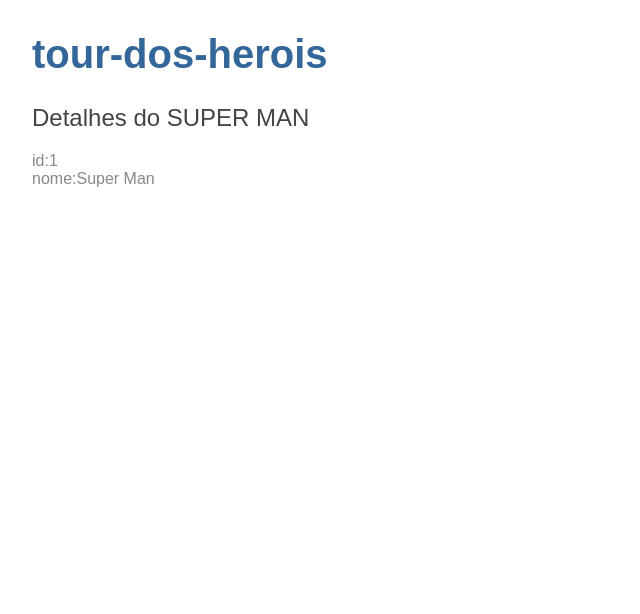
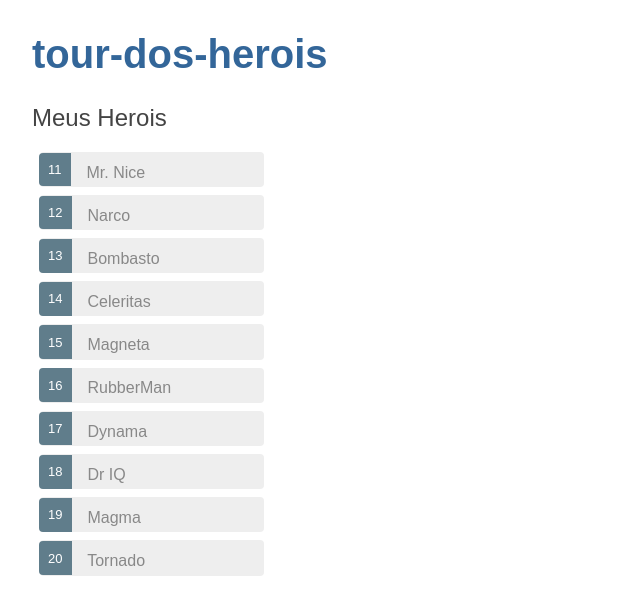
Before and after one commit to KaliaryCisne/tour-dos-herois, an Angular app: page / in a window 1280 px wide. Shown: the top 614 px of the page, without its empty margins (0-640 px from the left). Built offline with nearby package versions, Linux system fonts and the light colour scheme.

Commit message:
Adicionado mock-herois

```diff
--- a/src/app/app.module.ts
+++ b/src/app/app.module.ts
@@ -1,7 +1,8 @@
 import { BrowserModule } from '@angular/platform-browser';
 import { NgModule } from '@angular/core';
+import { FormsModule } from '@angular/forms';
 
-import { AppRoutingModule } from './app-routing.module';
+// import { AppRoutingModule } from './app-routing.module';
 import { AppComponent } from './app.component';
 import { HeroisComponent } from './herois/herois.component';
 
@@ -12,7 +13,8 @@ import { HeroisComponent } from './herois/herois.component';
   ],
   imports: [
     BrowserModule,
-    AppRoutingModule
+    FormsModule,
+    // AppRoutingModule
   ],
   providers: [],
   bootstrap: [AppComponent]
--- a/src/app/herois/herois.component.css
+++ b/src/app/herois/herois.component.css
@@ -0,0 +1,47 @@
+selected {
+    background-color: #CFD8DC !important;
+    color: white;
+    }
+    .herois {
+    margin: 0 0 2em 0;
+    list-style-type: none;
+    padding: 0;
+    width: 15em;
+    }
+    .herois li {
+    cursor: pointer;
+    position: relative;
+    left: 0;
+    background-color: #EEE;
+    margin: .5em;
+    padding: .3em 0;
+    height: 1.6em;
+    border-radius: 4px;
+    }
+    .herois li.selected:hover {
+    background-color: #BBD8DC !important;
+    color: white;
+    }
+    .herois li:hover {
+    color: #607D8B;
+    background-color: #DDD;
+    left: .1em;
+    }
+    .herois .text {
+    position: relative;
+    top: -3px;
+    }
+    .herois .badge {
+    display: inline-block;
+    font-size: small;
+    color: white;
+    padding: 0.8em 0.7em 0 0.7em;
+    background-color: #607D8B;
+    line-height: 1em;
+    position: relative;
+    left: -1px;
+    top: -4px;
+    height: 1.8em;
+    margin-right: .8em;
+    border-radius: 4px 0 0 4px;
+    }
--- a/src/app/herois/herois.component.html
+++ b/src/app/herois/herois.component.html
@@ -1,7 +1,17 @@
-<h2>Detalhes do {{heroi.nome | uppercase}}</h2>
-<div>
-  <span>id:</span>{{heroi.id}}
+<h2>Meus Herois</h2>
+<ul class="herois">
+  <li *ngFor="let heroi of herois" (click)="onSelect(heroi)">
+    <span class="badge"> {{heroi.id}} </span> {{heroi.nome}}
+  </li>
+</ul>
+<div *ngIf="heroiSelecionado">
+    <h2>Detalhes do {{heroiSelecionado.nome | uppercase}}</h2>
+    <div>
+      <span>id:</span>{{heroiSelecionado.id}}
+    </div>
+    <div>
+      <label>Nome:
+        <input [(ngModel)] ="heroiSelecionado.nome" placeholder="nome">
+      </label>
+    </div>
 </div>
-<div>
-  <span>nome:</span>{{heroi.nome}}
-</div>
--- a/src/app/herois/herois.component.ts
+++ b/src/app/herois/herois.component.ts
@@ -1,5 +1,6 @@
 import { Component, OnInit } from '@angular/core';
-import { Heroi } from '../herois'
+import { HEROIS } from '../mock-herois';
+import { Heroi } from '../herois';
 @Component({
   selector: 'app-herois',
   templateUrl: './herois.component.html',
@@ -7,9 +8,14 @@ import { Heroi } from '../herois'
 })
 export class HeroisComponent implements OnInit {
 
-  heroi: Heroi = {
-    id: 1,
-    nome: 'Super Man'
+  herois = HEROIS;
+
+  //Atributo que será exibido ao ser clicado
+  heroiSelecionado: Heroi;
+
+  //Método que atribui a variavel "heroiSelecionado" o valor passado a "heroi"
+  onSelect(heroi : Heroi): void {
+    this.heroiSelecionado = heroi;
   }
 
   constructor() { }
--- /dev/null
+++ b/src/app/mock-herois.ts
@@ -0,0 +1,14 @@
+import { Heroi } from './herois';
+
+export const HEROIS: Heroi[] = [
+    { id: 11, nome: 'Mr. Nice' },
+    { id: 12, nome: 'Narco' },
+    { id: 13, nome: 'Bombasto' },
+    { id: 14, nome: 'Celeritas' },
+    { id: 15, nome: 'Magneta' },
+    { id: 16, nome: 'RubberMan' },
+    { id: 17, nome: 'Dynama' },
+    { id: 18, nome: 'Dr IQ' },
+    { id: 19, nome: 'Magma' },
+    { id: 20, nome: 'Tornado' }
+];
```
